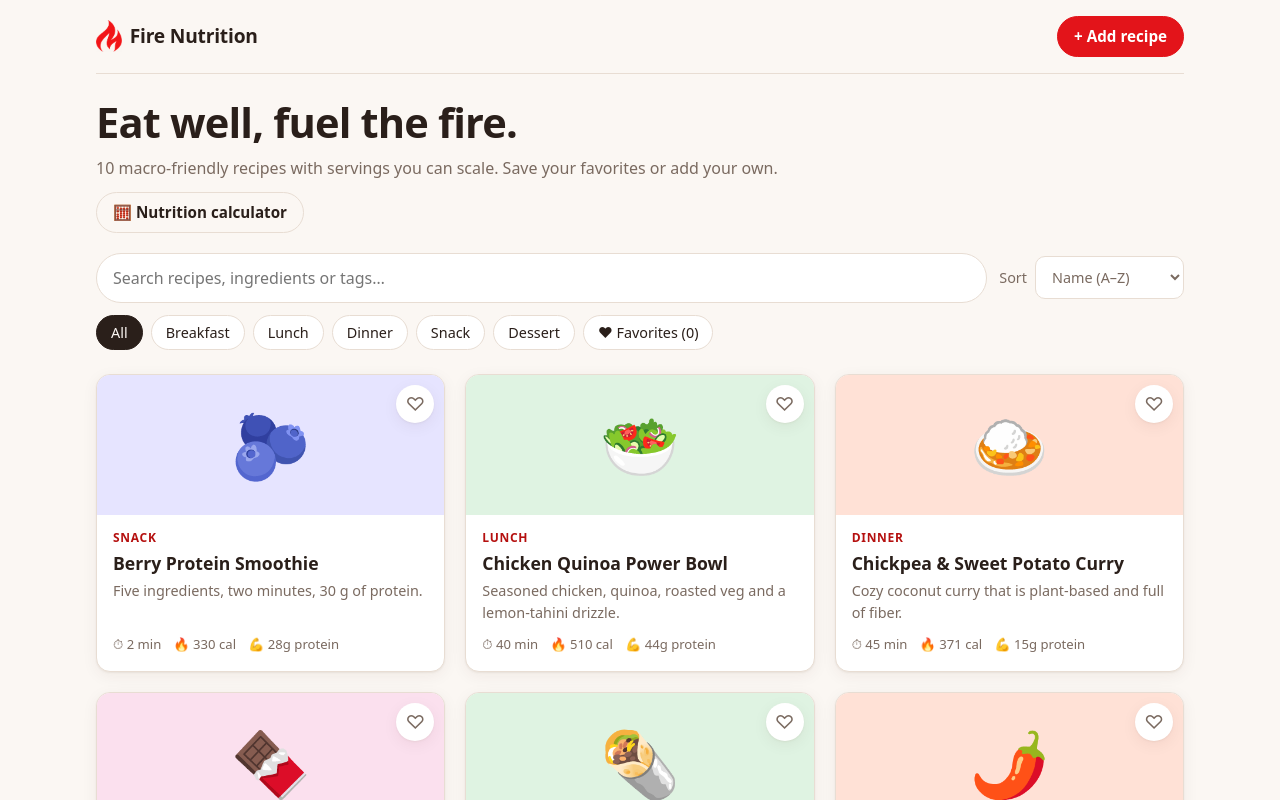
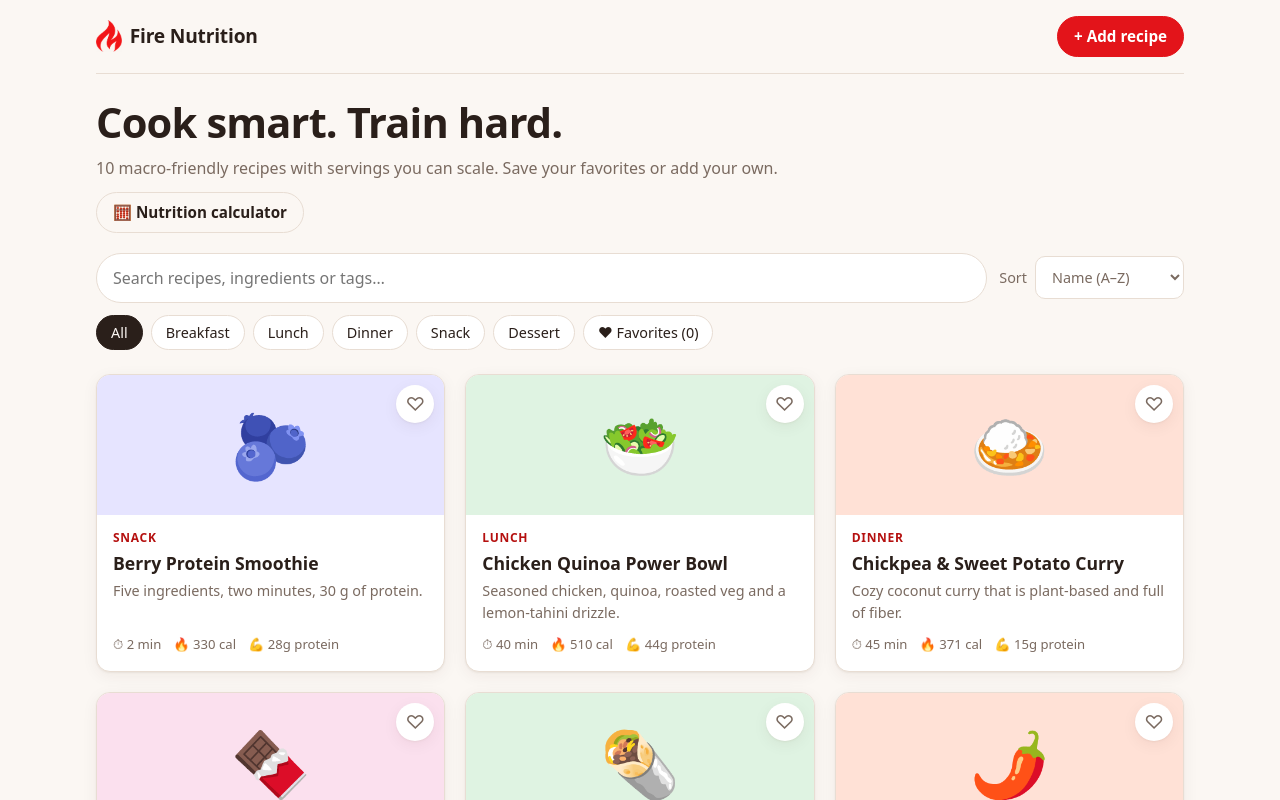
Before and after one commit to bigpapicoop/Fire-Nutrition, a React (Vite) app: page / in a window 1280 px wide. Shown: the top 800 px of the page. Built offline with nearby package versions, Linux system fonts and the light colour scheme.

Commit message:
Change tagline to Cook smart. Train hard.

```diff
--- a/src/App.tsx
+++ b/src/App.tsx
@@ -96,7 +96,7 @@ function App() {
     page = (
       <>
         <section className="intro">
-          <h1>Eat well, fuel the fire.</h1>
+          <h1>Cook smart. Train hard.</h1>
           <p>
             {allRecipes.length} macro-friendly recipes with servings you can scale. Save your favorites or add your
             own.
```
